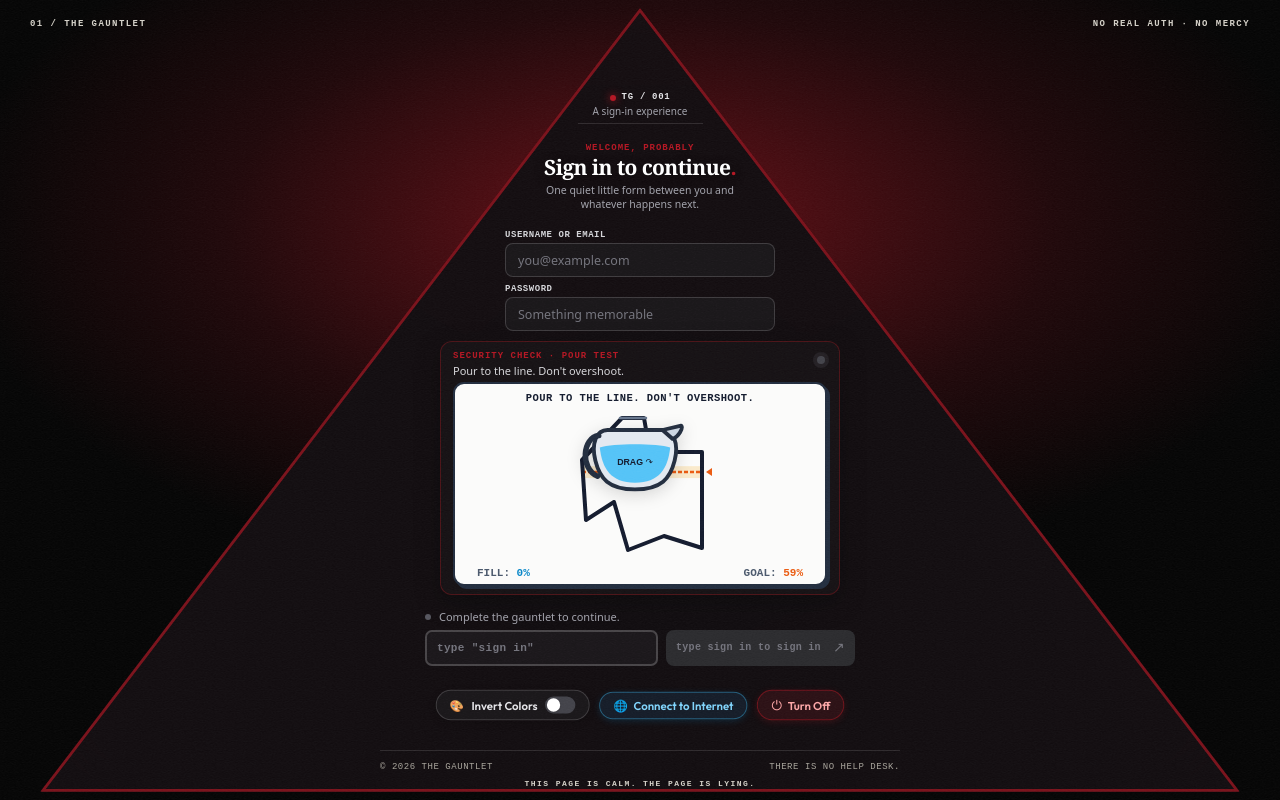
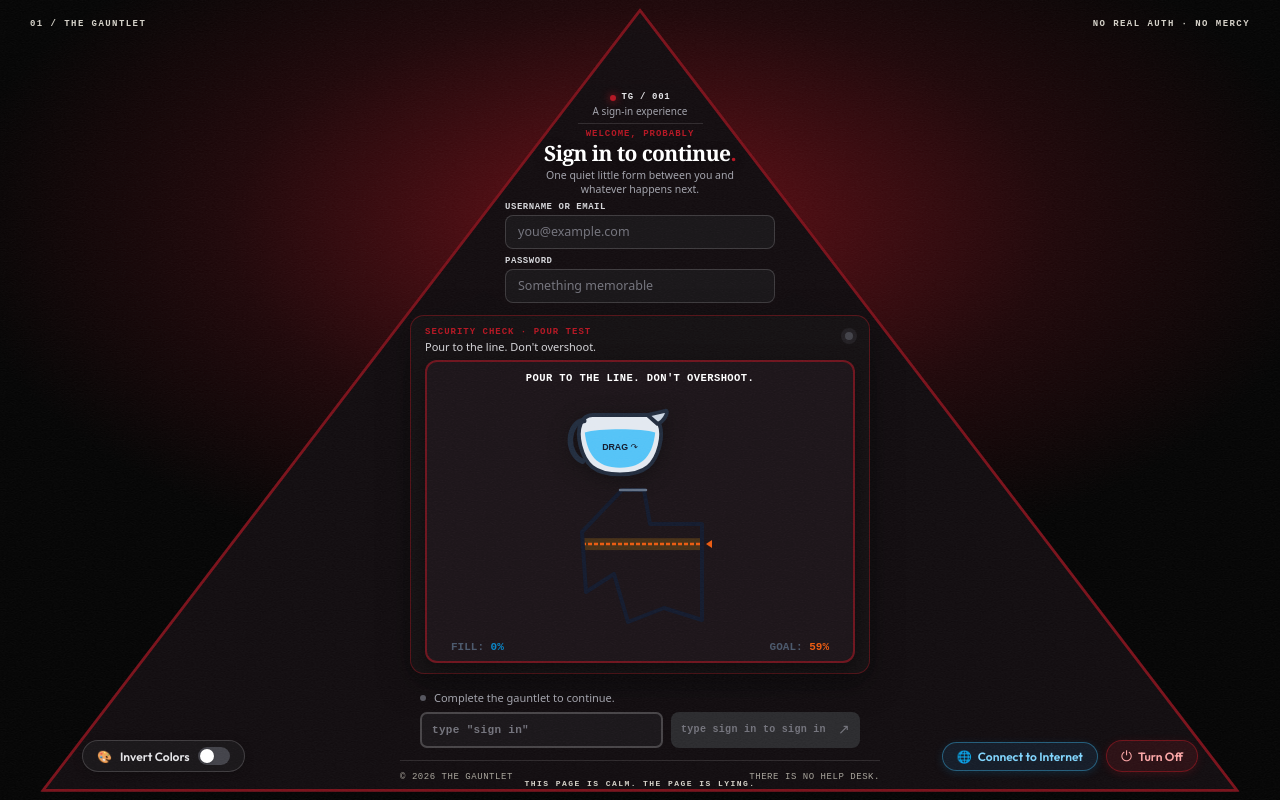
Before and after one commit to devikaanup/NOinterest, a React (Vite) app in the folder client/: page / in a window 1280 px wide. Built offline with nearby package versions, Linux system fonts and the light colour scheme.

Commit message:
feat: default to Random Ideas, rename pins to Random photo, push buttons to triangle corners and expand water security arena

```diff
--- a/client/src/index.css
+++ b/client/src/index.css
@@ -222,33 +222,43 @@ button:focus-visible, input:focus-visible { outline: 3px solid rgba(214, 69, 69,
 .control:focus { border-color: #b3121f; background: rgba(32, 22, 26, 0.95); box-shadow: 0 0 0 3px rgba(179, 18, 31, 0.35); outline: none; }
 
 .captcha-box {
-  width: 400px;
-  max-width: 86%;
-  padding: 10px 12px 8px;
-  border: 1px solid rgba(179, 18, 31, 0.35);
-  border-radius: 12px;
-  background: rgba(18, 14, 16, 0.9);
-  margin-top: 2px;
-  box-shadow: 0 8px 25px rgba(0, 0, 0, 0.4);
+  width: 460px;
+  max-width: 88%;
+  padding: 12px 14px 10px;
+  border: 1px solid rgba(179, 18, 31, 0.4);
+  border-radius: 14px;
+  background: rgba(18, 14, 16, 0.92);
+  margin-top: 4px;
+  box-shadow: 0 10px 30px rgba(0, 0, 0, 0.5);
 }
 
 .submit-row {
-  width: 430px;
+  width: 440px;
   max-width: 86%;
-  margin-top: 4px;
+  margin-top: 6px;
 }
 
-.login-troll-toolbar {
-  width: 470px;
-  max-width: 86%;
-  justify-content: center;
-  margin: 8px 0 3px;
-  transform: scale(0.95);
+/* Pushed to the bottom corners of the triangle */
+.login-corner-left {
+  position: absolute;
+  bottom: 20px;
+  left: 42px;
+  z-index: 15;
+}
+
+.login-corner-right {
+  position: absolute;
+  bottom: 20px;
+  right: 42px;
+  z-index: 15;
+  display: flex;
+  align-items: center;
+  gap: 8px;
 }
 
 .card-footer {
-  width: 520px;
-  max-width: 90%;
+  width: 480px;
+  max-width: 88%;
   padding-top: 8px;
   margin-top: 2px;
   font-size: 9px;
@@ -566,18 +576,18 @@ button:focus-visible, input:focus-visible { outline: 3px solid rgba(214, 69, 69,
    ========================================================================== */
 .water-pour-widget {
   width: 100%;
-  background: #fbfbfa;
-  border: 2px solid #1e293b;
-  border-radius: 11px;
-  padding: 8px 10px 5px;
-  box-shadow: 3px 3px 0 #1e293b;
+  background: rgba(26, 18, 22, 0.92);
+  border: 2px solid rgba(179, 18, 31, 0.55);
+  border-radius: 12px;
+  padding: 10px 12px 8px;
+  box-shadow: 0 6px 18px rgba(0, 0, 0, 0.6);
   display: flex;
   flex-direction: column;
   align-items: center;
   user-select: none;
   position: relative;
   overflow: hidden;
-  margin-top: 2px;
+  margin-top: 4px;
 }
 
 .water-pour-header {
@@ -591,37 +601,37 @@ button:focus-visible, input:focus-visible { outline: 3px solid rgba(214, 69, 69,
 
 .pour-instruction {
   font: 700 10.5px/1.2 "IBM Plex Mono", ui-monospace, monospace;
-  color: #0f172a;
+  color: #ffffff;
   letter-spacing: 0.04em;
   text-transform: uppercase;
 }
 
 .pour-taunt {
   font: 700 11px/1.2 "Comic Sans MS", cursive, sans-serif;
-  color: #e11d48;
+  color: #ef4444;
   animation: spillShake 0.3s ease;
 }
 
 .water-pour-arena {
   position: relative;
   width: 100%;
-  height: 155px;
+  height: 250px;
   display: flex;
   flex-direction: column;
   align-items: center;
   justify-content: flex-end;
-  padding-bottom: 4px;
+  padding-bottom: 6px;
 }
 
 .pitcher-anchor {
   position: absolute;
-  top: 0px;
-  left: calc(50% - 60px);
-  transform-origin: 65px 18px; /* Spout pivot */
+  top: 6px;
+  left: calc(50% - 75px);
+  transform-origin: 80px 22px; /* Spout pivot */
   transition: transform 0.14s cubic-bezier(0.16, 1, 0.3, 1);
   z-index: 5;
   touch-action: none;
-  transform: scale(0.82);
+  transform: scale(0.92);
 }
 
 .pitcher-anchor.is-dragging {
@@ -630,7 +640,7 @@ button:focus-visible, input:focus-visible { outline: 3px solid rgba(214, 69, 69,
 
 .pitcher-svg {
   display: block;
-  filter: drop-shadow(0 4px 8px rgba(0, 0, 0, 0.15));
+  filter: drop-shadow(0 4px 10px rgba(0, 0, 0, 0.4));
 }
 
 .water-stream {
@@ -656,6 +666,7 @@ button:focus-visible, input:focus-visible { outline: 3px solid rgba(214, 69, 69,
   display: flex;
   align-items: center;
   justify-content: center;
+  margin-top: auto;
   transition: transform 0.2s ease, filter 0.2s ease;
 }
 
--- a/client/src/pages/Home.tsx
+++ b/client/src/pages/Home.tsx
@@ -344,12 +344,12 @@ function AppButton({
   );
 }
 
-const TOPICS = ["Cats", "Cars", "Food", "Travel", "Fashion", "Architecture", "Nature", "Anime", "Interior Design", "Photography"];
+const TOPICS = ["Random Ideas", "Cats", "Cars", "Food", "Travel", "Fashion", "Architecture", "Nature", "Anime", "Interior Design", "Photography"];
 
 function fetchImagesForTopic(topic: string): Promise<Pin[]> {
   return Promise.resolve(Array.from({ length: 18 }, (_, index) => ({
     id: `${topic}-${index}-${Math.random().toString(36).slice(2, 6)}`,
-    title: `${topic} idea #${index + 1}`,
+    title: `Random photo #${index + 1}`,
     imageUrl: getPlaceholderImage(300, index % 3 === 0 ? 320 : 260, `${topic}-${index}`),
     topic,
     description: `A completely legitimate visual thought about ${topic.toLowerCase()}, assembled by a machine with no taste.`,
@@ -383,7 +383,7 @@ function useDashboardSound() {
 }
 
 function Dashboard() {
-  const [topic, setTopic] = useState("Cats");
+  const [topic, setTopic] = useState("Random Ideas");
   const [pins, setPins] = useState<Pin[]>([]);
   const [search, setSearch] = useState("");
   const [rouletteOpen, setRouletteOpen] = useState(false);
@@ -500,7 +500,13 @@ function Dashboard() {
       <header className="feed-heading">
         <div>
           <span>THE DISCOVERY FEED</span>
-          <h1>Ideas for <i>{topic}</i></h1>
+          <h1>
+            {topic.toLowerCase() === "random ideas" ? (
+              <>Random <i>Ideas</i></>
+            ) : (
+              <>Ideas for <i>{topic}</i></>
+            )}
+          </h1>
         </div>
         <div className="feed-meta">
           <b>{pins.length || "—"}</b>
@@ -845,8 +851,12 @@ export default function Home() {
           {formMessage && <p className="form-message">{formMessage}</p>}
         </form>
 
-        <div className="troll-toolbar login-troll-toolbar">
+        {/* Pushed to the bottom corners of the triangle */}
+        <div className="login-corner-left">
           <InvertColorsToggle />
+        </div>
+
+        <div className="login-corner-right">
           <ConnectToInternetButton />
           <TurnOffButton />
         </div>
```
